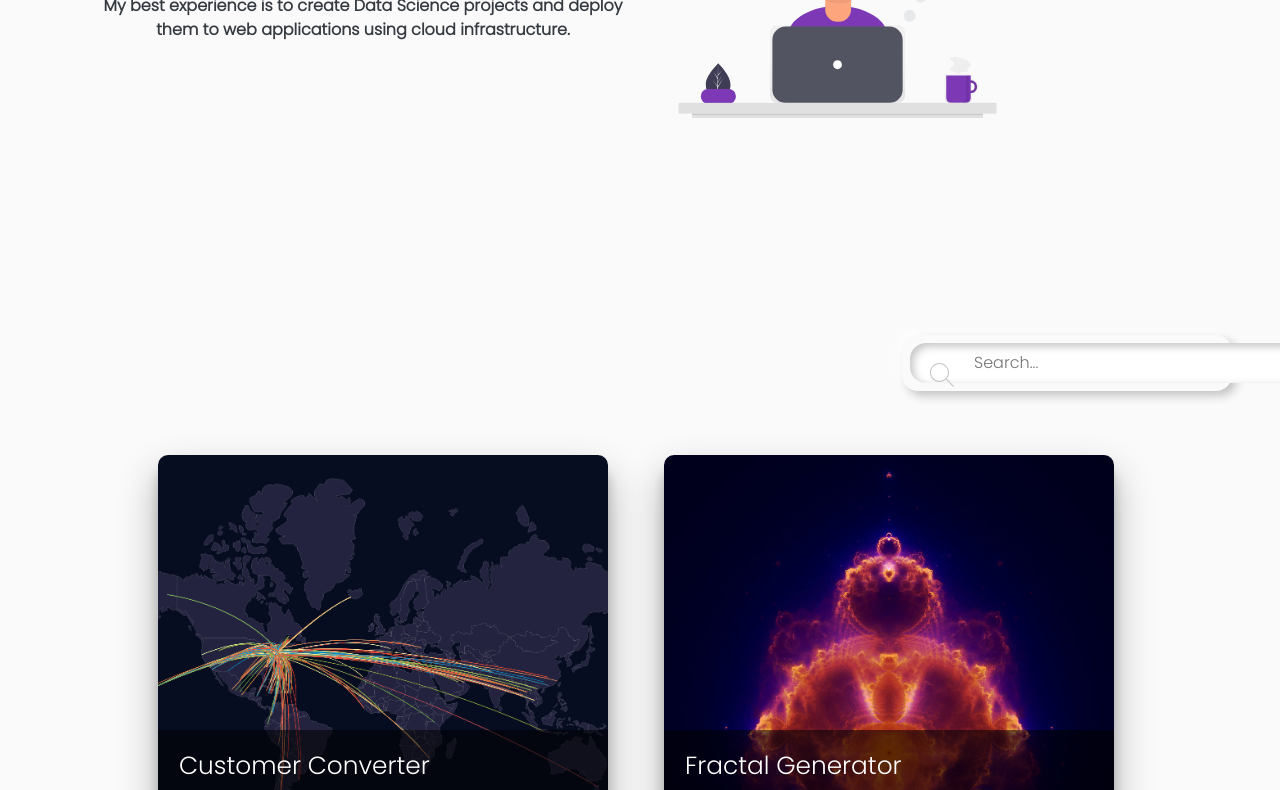
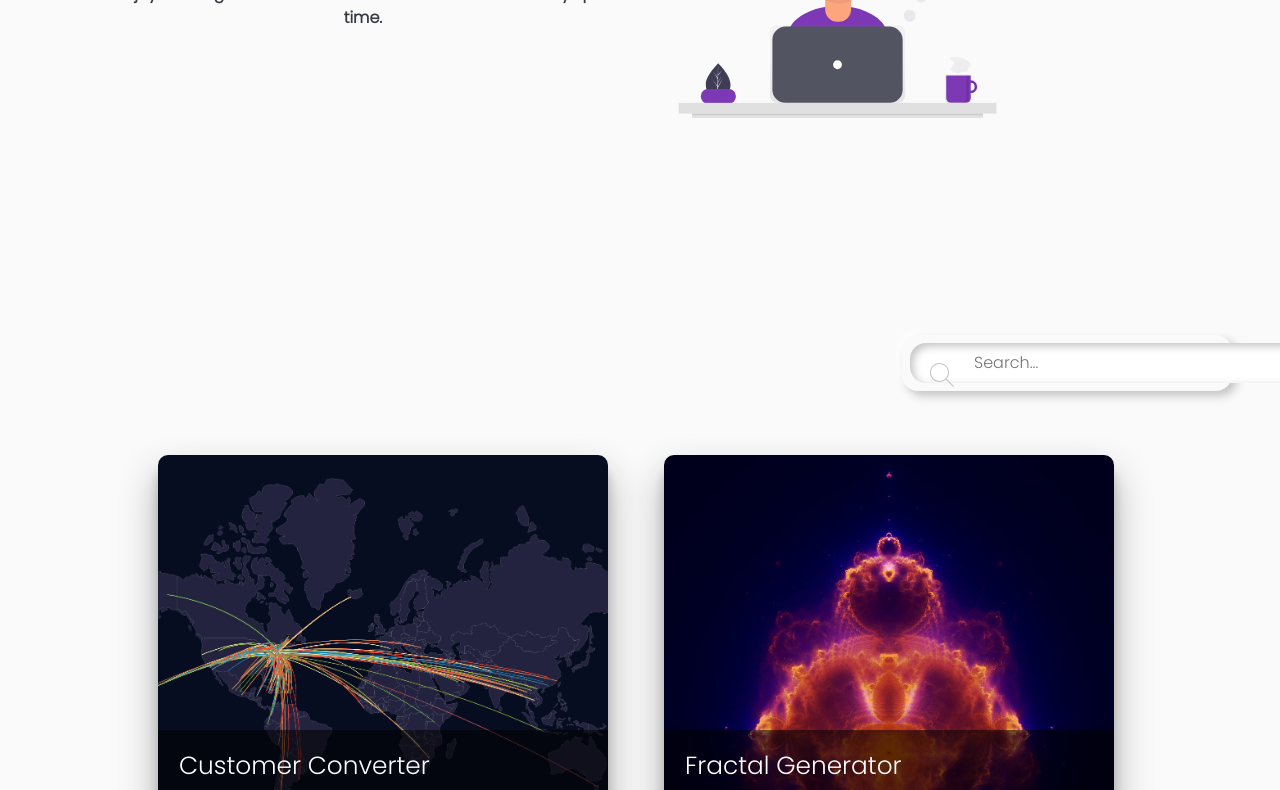
Before and after one commit to sidheart/sidheart.github.io, a plain HTML site: page projects.html in a window 1280 px wide. Shown: the part 305-1095 px from the top of the page. Drawn offline with nearby package versions, Linux system fonts and the light colour scheme; some icons are missing.

Commit message:
Update projects text

```diff
--- a/projects.html
+++ b/projects.html
@@ -56,9 +56,7 @@
                 class="pre-heading font-weight-bolder"
                 class="mb-0 mt-3 text-center animate__animated animate__zoomIn animate__delay-2s"
               >
-                My projects makes use of vast variety of latest technology
-                tools. My best experience is to create Data Science projects and
-                deploy them to web applications using cloud infrastructure.
+                I enjoy hacking. Here's some of the cool stuff I've built in my spare time.
               </p>
             </div>
             <div class="col-md-6" style="margin-top: 45px">
```
